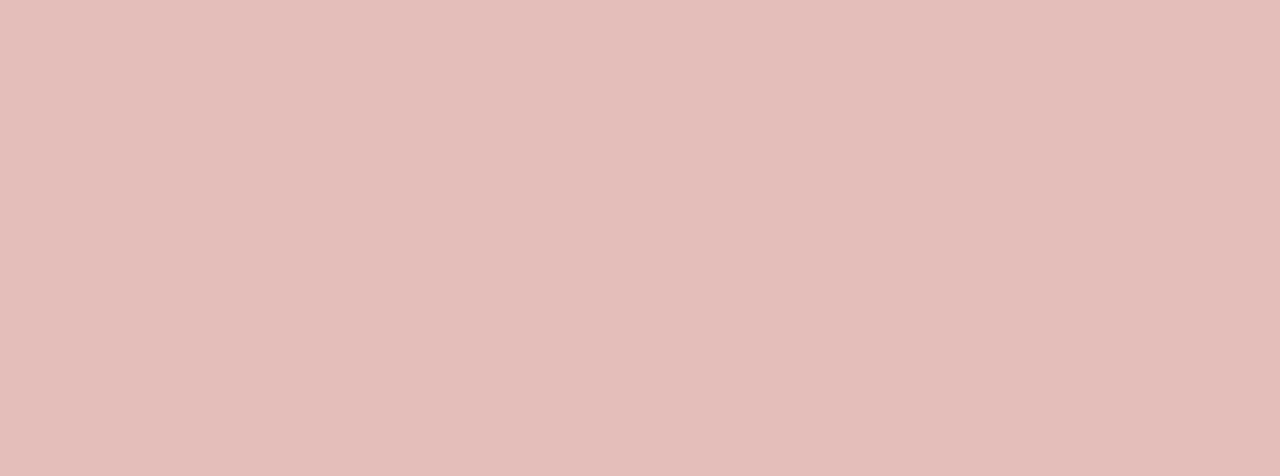
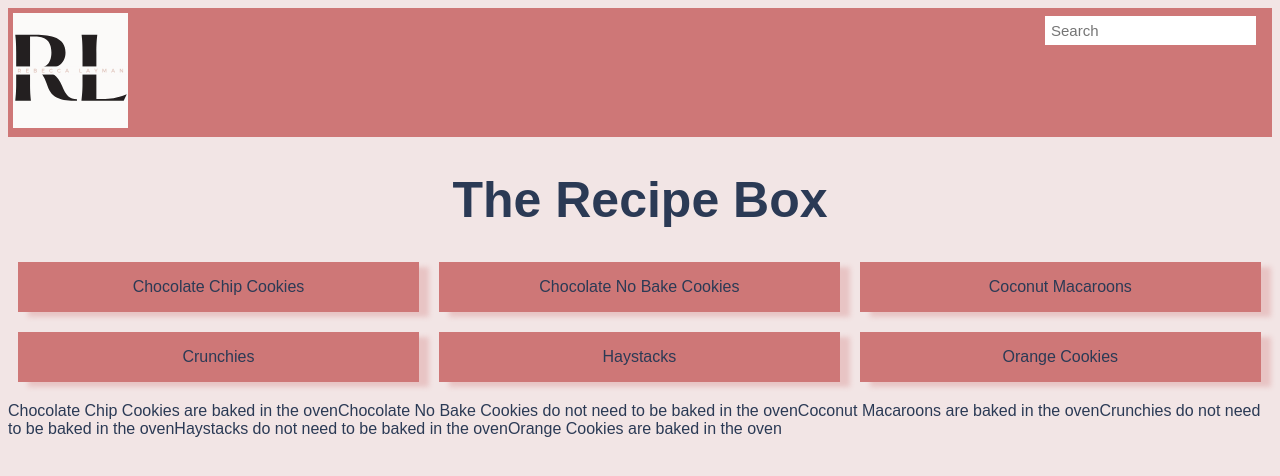
Before and after one commit to ReLayman21/recipe-js-app, a plain HTML site: page index.html in a window 1280 px wide. Drawn offline with Linux system fonts and the light colour scheme.

Commit message:
css and js additions

```diff
--- a/css/styles.css
+++ b/css/styles.css
@@ -1,3 +1,59 @@
 body {
-  background-color: rgb(228, 190, 186);
+  background-color: #f2e5e5;
+  font-family: "Poppins", sans-serif;
+  font-weight: 400;
+  color: #2b3a55;
 }
+
+#search {
+  float: right;
+  padding: 6px;
+  border: none;
+  margin-top: 8px;
+  margin-right: 16px;
+  font-size: 15px;
+}
+
+.page-header {
+  overflow: hidden;
+  background-color: #ce7777;
+}
+
+.page-header__item {
+  padding: 5px 5px;
+}
+
+h1 {
+  text-align: center;
+  font-size: 50px;
+}
+
+* {
+  box-sizing: border-box;
+}
+
+.column {
+  float: left;
+  width: 33.3%;
+  padding: 0 10px;
+  margin-bottom: 20px;
+}
+
+.row {
+  margin: 0 -5px;
+}
+
+.card {
+  box-shadow: 10px 5px 5px #e8c4c4;
+  padding: 16px;
+  text-align: center;
+  background-color: #ce7777;
+}
+
+@media screen and (max-width: 600px) {
+  .column {
+    width: 100%;
+    display: block;
+    margin-bottom: 20px;
+  }
+}
--- a/index.html
+++ b/index.html
@@ -5,9 +5,44 @@
     <meta http-equiv="X-UA-Compatible" content="IE=edge" />
     <meta name="viewport" content="width=device-width, initial-scale=1.0" />
     <link rel="stylesheet" href="css/styles.css" />
-    <title>Recipe App</title>
+    <title>The Recipe Box</title>
+    <link rel="icon" href="img/favicon.ico" />
   </head>
+  <header class="page-header">
+    <img
+      src="./img/Rebecca Layman.svg"
+      class="page-header__item"
+      alt="My personal logo, using upper case letters R and L with Rebecca Layman in the middle."
+      width="125px" />
+    <input type="text" placeholder="Search" name="search" id="search" />
+  </header>
   <body>
+    <h1>The Recipe Box</h1>
+
+    <div class="column">
+      <div class="card">Chocolate Chip Cookies</div>
+    </div>
+
+    <div class="column">
+      <div class="card">Chocolate No Bake Cookies</div>
+    </div>
+
+    <div class="column">
+      <div class="card">Coconut Macaroons</div>
+    </div>
+
+    <div class="column">
+      <div class="card">Crunchies</div>
+    </div>
+
+    <div class="column">
+      <div class="card">Haystacks</div>
+    </div>
+
+    <div class="column">
+      <div class="card">Orange Cookies</div>
+    </div>
+
     <script src="js/scripts.js"></script>
   </body>
 </html>
--- a/js/scripts.js
+++ b/js/scripts.js
@@ -4,15 +4,87 @@ let recipeList = [
     category: "Dessert",
     baked: true,
     servings: 72,
+    ingredients: [
+      "shortening",
+      "sugar",
+      "brown sugar",
+      "eggs",
+      "flour",
+      "baking soda",
+      "salt",
+      "milk chocolate chips",
+    ],
   },
   {
     name: "Chocolate No Bake Cookies",
     category: "Dessert",
     baked: false,
     servings: 36,
+    ingredients: [
+      "sugar",
+      "milk",
+      "cocoa powder",
+      "butter",
+      "oatmeal",
+      "coconut",
+      "nuts",
+    ],
   },
-  { name: "Coconut Macaroons", category: "Dessert", baked: true, servings: 24 },
-  { name: "Crunchies", category: "Dessert", baked: false, servings: 24 },
-  { name: "Haystacks", category: "Dessert", baked: false, servings: 36 },
-  { name: "Orange Cookies", category: "Dessert", baked: true, servings: 48 },
+  {
+    name: "Coconut Macaroons",
+    category: "Dessert",
+    baked: true,
+    servings: 24,
+    ingredients: ["coconut", "sweetened condensed milk", "vanilla"],
+  },
+  {
+    name: "Crunchies",
+    category: "Dessert",
+    baked: false,
+    servings: 24,
+    ingredients: [
+      "chocolate almond bars",
+      "chow mein noodles",
+      "slivered almonds",
+    ],
+  },
+  {
+    name: "Haystacks",
+    category: "Dessert",
+    baked: false,
+    servings: 36,
+    ingredients: [
+      "butterscotch chips",
+      "peanut butter",
+      "mini marshmallows",
+      "chow mein noodles",
+    ],
+  },
+  {
+    name: "Orange Cookies",
+    category: "Dessert",
+    baked: true,
+    servings: 48,
+    ingredients: [
+      "shortening",
+      "brown sugar",
+      "eggs",
+      "orange rind",
+      "orange juice",
+      "flour",
+      "baking soda",
+      "salt",
+      "oatmeal",
+      "coconut",
+      "powdered sugar",
+    ],
+  },
 ];
+
+for (let i = 0; i < recipeList.length; i++) {
+  if (recipeList[i].baked && "Dessert") {
+    document.write(recipeList[i].name + " are baked in the oven");
+  } else {
+    document.write(recipeList[i].name + " do not need to be baked in the oven");
+  }
+}
```
Also changed, not shown: img/Rebecca Layman.svg (added), img/favicon.ico (added).
